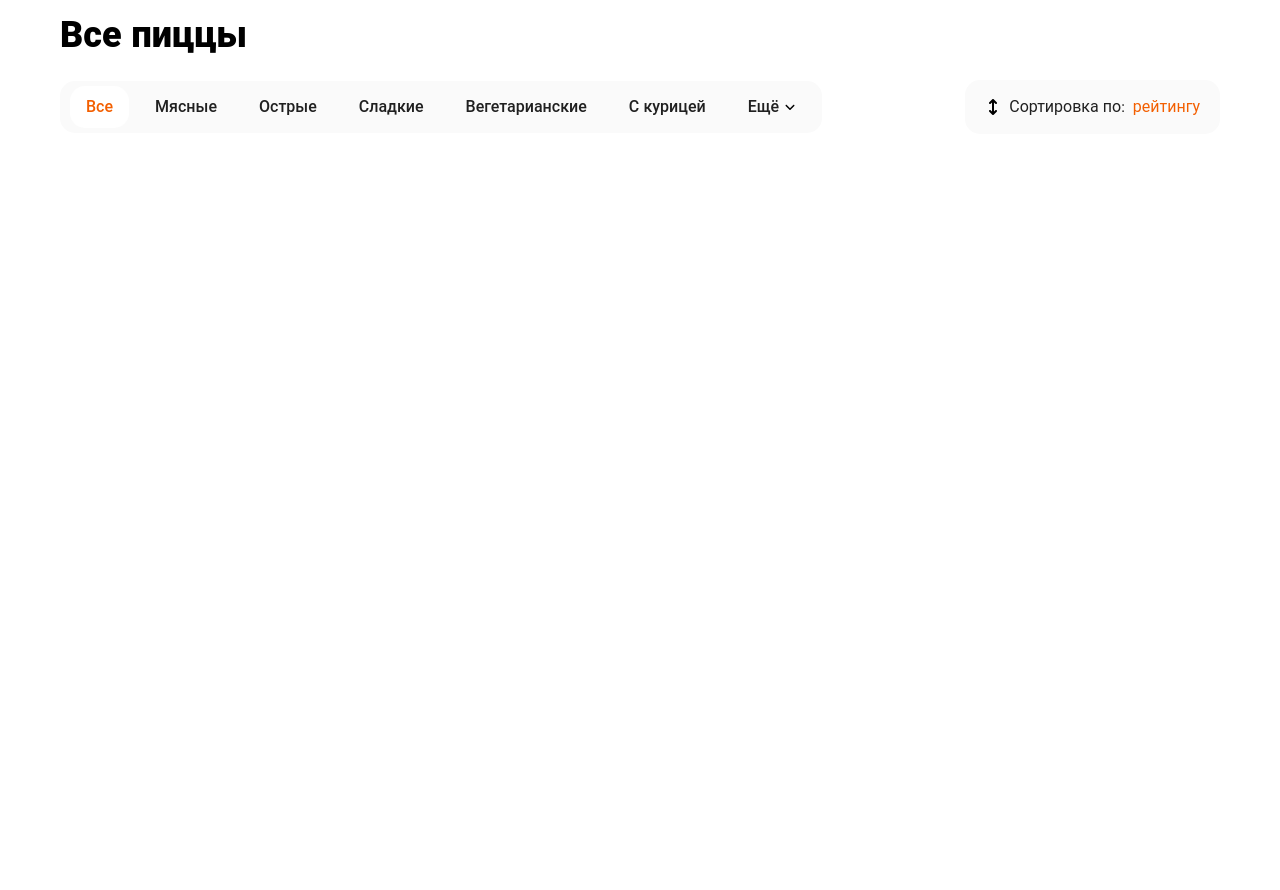
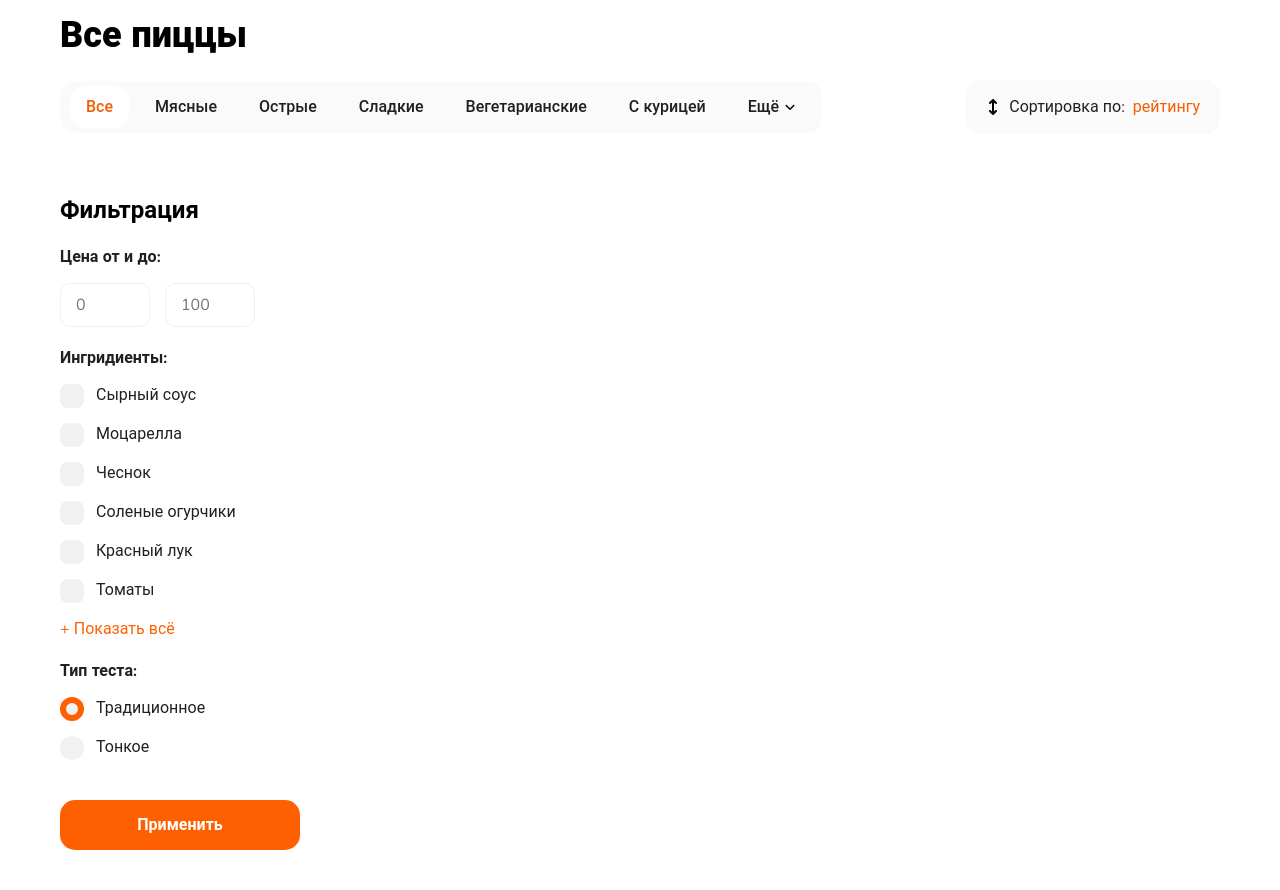
Before and after one commit to aquamarinum/itivp, a PHP site: page / in a window 1280 px wide. Shown: the part 164-1054 px from the top of the page. Before the commit the page ends 279 px from the top, so only its background shows below. Run offline with PHP 8.4, Linux system fonts and the light colour scheme.

Commit message:
add: filters panel

```diff
--- a/css/app.css
+++ b/css/app.css
@@ -1,5 +1,6 @@
 @import "./normalize.css";
 @import "./header.css";
+@import "./sort.css";
 @import "./filters.css";
 
 .wrapper {
@@ -12,6 +13,10 @@
 h1 {
   font-size: 2.25rem;
   font-weight: 800;
+}
+
+main {
+  margin-top: 60px;
 }
 
 @media screen and (max-width: 768px) {
--- a/css/filters.css
+++ b/css/filters.css
@@ -1,103 +1,165 @@
 .filters {
-  overflow: hidden;
+  max-width: 240px;
   width: 100%;
-  margin-top: 20px;
 
   display: flex;
-  justify-content: space-between;
-  align-items: center;
+  flex-direction: column;
+  align-items: start;
 }
 
-.categories {
-  padding: 5px;
+.filters h5 {
+  font-size: 1.5rem;
+  font-weight: 700;
+}
+
+.filters h6 {
+  margin-top: 20px;
+  font-size: 1rem;
+  font-weight: 700;
+}
+
+.range {
+  width: 100%;
+}
+
+.range-input {
+  width: 100%;
+  margin-top: 15px;
+  display: flex;
+}
+
+.range-input input {
+  width: 90px;
+  padding: 10px 15px;
+  font-size: 1rem;
+
+  border: 1px solid #f0f0f0;
+  border-radius: 10px;
+}
+
+.range-input input:focus {
+  border-color: #000000;
+}
+
+.range-input input:first-child {
+  margin-right: 15px;
+}
+
+.filters ul li {
+  margin-top: 15px;
+  display: flex;
+}
+
+.filters ul li p {
+  margin-left: 12px;
+}
+
+.filters ul li input[type="checkbox"],
+.filters ul li input[type="radio"] {
+  display: none;
+}
+
+.filters ul li label {
+  cursor: pointer;
+  position: relative;
+  width: 24px;
+  height: 24px;
+
+  background: #f1f1f1;
+  border-radius: 8px;
+}
+
+.ingridients ul li label::after {
+  content: "";
+  position: absolute;
+  left: 50%;
+  top: 50%;
+  width: 10px;
+  height: 5px;
+  border: solid #ffffff;
+  border-width: 0 0 2px 2px;
+  transform: translate(-50%, -50%) rotate(-45deg);
+  opacity: 0;
+  transition: opacity 0.3s;
+}
+
+.ingridients ul li input[type="checkbox"]:checked + label {
+  background-color: #fe5f00;
+}
+
+.ingridients ul li input[type="checkbox"]:checked + label::after {
+  opacity: 1;
+}
+
+.ingredients-more {
+  margin-top: 15px;
+}
+
+.ingredients-more a {
+  font-size: 1rem;
+  color: #fe5f00;
+}
+
+.types ul li label {
+  border-radius: 50%;
+}
+
+.types ul li label::before {
+  content: "";
+  position: absolute;
+  opacity: 0;
+  width: 100%;
+  height: 100%;
+  border-radius: 50%;
+  background-color: #fe5f00;
+  transition: opacity 0.3s;
+}
+
+.types ul li label::after {
+  content: "";
+  position: absolute;
+  left: 50%;
+  top: 50%;
+  width: 12px;
+  height: 12px;
+  border-radius: 50%;
+  background-color: #f1f1f1;
+  transform: translate(-50%, -50%) scale(0);
+  transition: transform 0.3s;
+}
+
+.types ul li input[type="radio"]:checked + label::after {
+  transform: translate(-50%, -50%) scale(1);
+}
+
+.types ul li input[type="radio"]:checked + label::before {
+  opacity: 1;
+}
+
+.filters-btn {
+  transition: 0.3s;
+  width: 100%;
+  height: 50px;
+  margin-top: 40px;
 
   display: flex;
+  justify-content: center;
+  align-items: center;
 
-  background: #fafafa;
+  color: #ffffff;
+  font-size: 1rem;
+  font-weight: 700;
+  text-align: center;
+  background: #fe5f00;
+  border: none;
   border-radius: 15px;
 }
 
-.categories li {
-  margin: 0 5px;
+.filters-btn:hover {
+  cursor: pointer;
+  opacity: 0.8;
 }
 
-.categories li a {
-  transition: 0.3s;
-  padding: 10px 16px;
-
-  display: flex;
-  align-items: center;
-
-  font-size: 1rem;
-  font-weight: 500;
-  border-radius: 15px;
-  white-space: nowrap;
+.filters-btn:active {
+  transform: translateY(5px);
 }
-
-.categories li a:hover {
-  color: #f35f00;
-}
-
-.categories li a:hover svg {
-  transition: 0.3s;
-  fill: #f35f00;
-}
-
-.categories li a.active {
-  color: #f35f00;
-  background: #ffffff;
-}
-
-.categories li svg {
-  width: 12px;
-  height: 12px;
-  margin-left: 5px;
-}
-
-.sort {
-  transition: 0.3s;
-  padding: 16px 20px;
-
-  display: flex;
-
-  align-items: center;
-  background: #fafafa;
-  border-radius: 15px;
-}
-
-.sort:hover {
-  cursor: pointer;
-  background: #eaeaea;
-}
-
-.sort svg {
-  width: 16px;
-  height: 16px;
-}
-
-.sort p {
-  margin: 0 8px;
-  font-size: 1rem;
-}
-
-.sort span {
-  font-size: 1rem;
-  color: #f35f00;
-}
-
-@media screen and (max-width: 1200px) {
-  .filters {
-    flex-direction: column;
-    align-items: center;
-  }
-  .sort {
-    margin-top: 20px;
-  }
-}
-
-@media screen and (max-width: 768px) {
-  .categories {
-    width: 100%;
-    overflow-x: scroll;
-  }
-}
--- a/css/header.css
+++ b/css/header.css
@@ -23,7 +23,7 @@ header {
   height: 36px;
 }
 
-.logo-content h4 {
+.logo-content h3 {
   font-weight: 900;
   text-transform: uppercase;
   font-size: 1.5rem;
@@ -152,7 +152,7 @@ header {
   header {
     padding: 20px;
   }
-  .logo-content h4,
+  .logo-content h3,
   .logo-content p {
     display: none;
   }
--- a/index.html
+++ b/index.html
@@ -23,7 +23,7 @@
           <img src="./assets/img/logo.png" alt="pizza-logo" />
         </div>
         <div class="logo-content">
-          <h4>Next Pizza</h4>
+          <h3>Next Pizza</h3>
           <p>вкусней уже некуда</p>
         </div>
       </a>
@@ -56,9 +56,8 @@
       </div>
     </header>
     <div class="wrapper">
-      <main>
       <h1>Все пиццы</h1>
-        <div class="filters">
+      <div class="tools">
         <ul class="categories">
           <li><a href="#" class="active">Все</a></li>
           <li><a href="#">Мясные</a></li>
@@ -87,6 +86,72 @@
           <span>рейтингу</span>
         </div>
       </div>
+      <main>
+        <div class="filters">
+          <h5>Фильтрация</h5>
+
+          <div class="range">
+            <h6>Цена от и до:</h6>
+            <div class="range-input">
+              <input type="number" placeholder="0" min="0" max="100" />
+              <input type="number" placeholder="100" min="0" max="100" />
+            </div>
+          </div>
+          <div class="ingridients">
+            <h6>Ингридиенты:</h6>
+            <ul>
+              <li>
+                <input type="checkbox" id="ingridient1" name="ingredient" />
+                <label for="ingridient1"></label>
+                <p>Сырный соус</p>
+              </li>
+              <li>
+                <input type="checkbox" id="ingridient2" name="ingredient" />
+                <label for="ingridient2"></label>
+                <p>Моцарелла</p>
+              </li>
+              <li>
+                <input type="checkbox" id="ingridient3" name="ingredient" />
+                <label for="ingridient3"></label>
+                <p>Чеснок</p>
+              </li>
+              <li>
+                <input type="checkbox" id="ingridient4" name="ingredient" />
+                <label for="ingridient4"></label>
+                <p>Соленые огурчики</p>
+              </li>
+              <li>
+                <input type="checkbox" id="ingridient5" name="ingredient" />
+                <label for="ingridient5"></label>
+                <p>Красный лук</p>
+              </li>
+              <li>
+                <input type="checkbox" id="ingridient6" name="ingredient" />
+                <label for="ingridient6"></label>
+                <p>Томаты</p>
+              </li>
+            </ul>
+            <div class="ingredients-more"><a href="#">+ Показать всё</a></div>
+          </div>
+
+          <div class="types">
+            <h6>Тип теста:</h6>
+            <ul>
+              <li>
+                <input type="radio" id="type1" name="type" checked />
+                <label for="type1"></label>
+                <p>Традиционное</p>
+              </li>
+              <li>
+                <input type="radio" id="type2" name="type" />
+                <label for="type2"></label>
+                <p>Тонкое</p>
+              </li>
+            </ul>
+          </div>
+
+          <button class="filters-btn">Применить</button>
+        </div>
       </main>
     </div>
   </body>
```
Also changed, not shown: css/sort.css (added, +103 -0 lines). Lines whose indentation alone changed are shown as unchanged.
